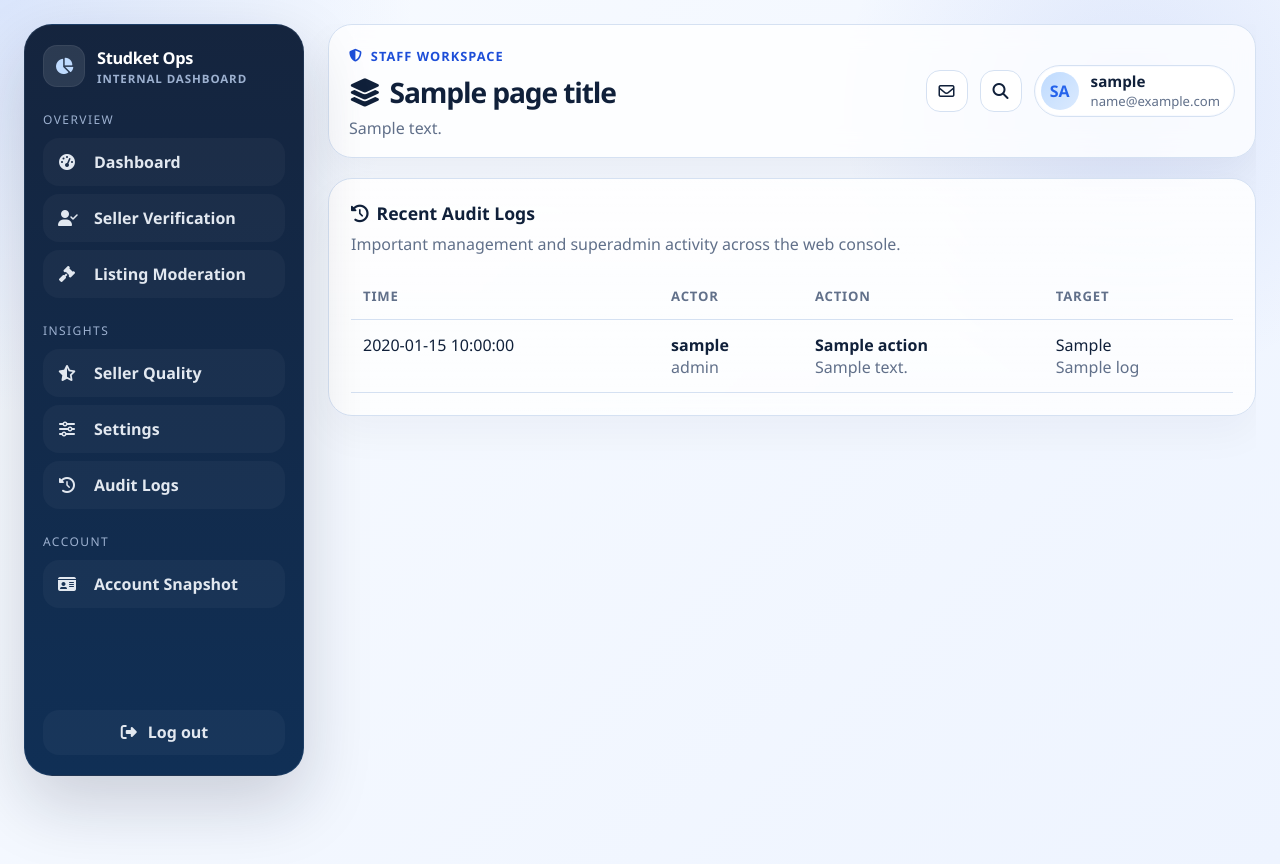
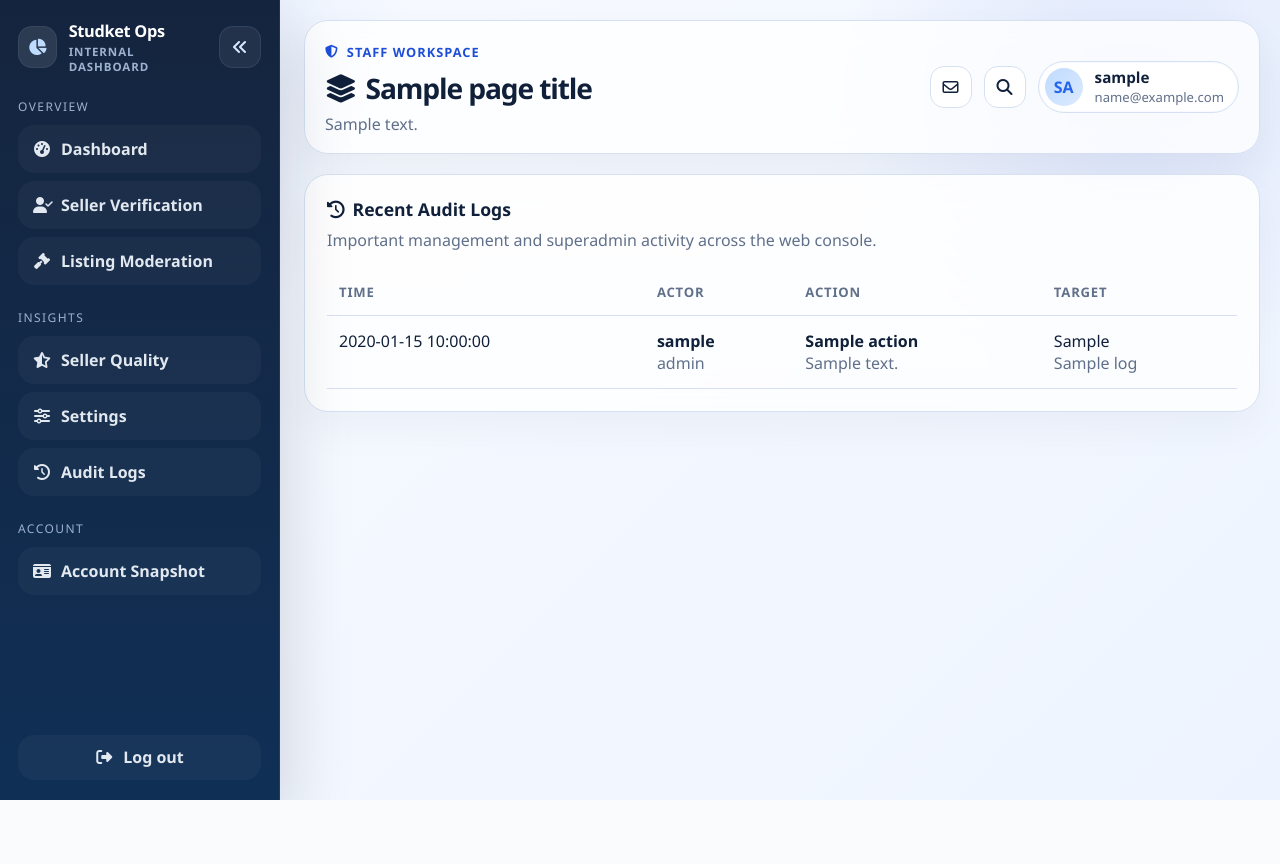
Before and after one commit to Terriakidesu/studket-backend, a FastAPI app: template app/templates/dashboard/audit.html in a window 1280 px wide. After the commit the page ends 800 px from the top, so only its background shows below. Run offline with FastAPI, Linux system fonts and the light colour scheme; the template is opened without the code that fills it: most values are stand-ins (such as "Sample title", 1, 10 or a date in 2020); parts of the project's set-up code (start-up, migrations or seed data) failed here and were passed over.

Commit message:
feat: add collapsible icon-only dashboard sidebar

```diff
--- a/app/templates/dashboard/base.html
+++ b/app/templates/dashboard/base.html
@@ -35,43 +35,69 @@
         font-family: "Segoe UI", sans-serif;
     }
     .dashboard-shell {
-        width: min(1380px, calc(100% - 48px));
-        margin: 0 auto;
-        padding: 24px 0 40px;
+        width: 100%;
+        margin: 0;
+        padding: 0;
     }
     .app-shell {
         position: relative;
         min-height: 100vh;
-        padding-left: 304px;
+        padding-left: 280px;
         overflow: hidden;
+        transition: padding-left .22s ease;
     }
     .sidebar {
         position: fixed;
-        top: 24px;
-        left: max(24px, calc((100vw - min(1380px, calc(100% - 48px))) / 2));
+        top: 0;
+        left: 0;
         width: 280px;
-        height: calc(100vh - 48px);
+        height: 100vh;
         padding: 20px 18px;
         display: flex;
         flex-direction: column;
         background:
             linear-gradient(180deg, rgba(16, 32, 58, 0.98), rgba(11, 43, 82, 0.98));
         color: white;
-        border: 1px solid rgba(147, 197, 253, 0.10);
-        border-radius: 28px;
+        border-right: 1px solid rgba(147, 197, 253, 0.10);
         box-shadow: 0 28px 68px rgba(15, 23, 42, 0.18);
         z-index: 10;
+        transition: width .22s ease, padding .22s ease;
+    }
+    .app-shell.sidebar-collapsed {
+        padding-left: 92px;
+    }
+    .app-shell.sidebar-collapsed .sidebar {
+        width: 92px;
+        padding: 20px 12px;
+    }
+    .sidebar-head {
+        display: flex;
+        align-items: center;
+        justify-content: space-between;
+        gap: 12px;
+        margin-bottom: 24px;
+    }
+    .sidebar-toggle {
+        width: 42px;
+        min-width: 42px;
+        height: 42px;
+        padding: 0;
+        border-radius: 14px;
+        border: 1px solid rgba(147, 197, 253, 0.12);
+        background: rgba(255, 255, 255, 0.06);
+        color: #dbeafe;
+        box-shadow: none;
     }
     .brand {
         display: inline-flex;
         align-items: center;
         gap: 12px;
-        margin-bottom: 24px;
         color: white;
         text-decoration: none;
         font-weight: 800;
         font-size: 1.02rem;
         letter-spacing: -.02em;
+        min-width: 0;
     }
     .brand-mark {
         width: 42px;
@@ -128,12 +166,36 @@
     .sidebar-link i {
         width: 18px;
         text-align: center;
+        flex: 0 0 18px;
+    }
+    .sidebar-text {
+        transition: opacity .16s ease, transform .16s ease;
+        white-space: nowrap;
     }
     .sidebar-footer { margin-top: auto; }
+    .app-shell.sidebar-collapsed .sidebar-group {
+        margin-bottom: 18px;
+    }
+    .app-shell.sidebar-collapsed .sidebar-title {
+        opacity: 0;
+        height: 0;
+        margin: 0;
+        overflow: hidden;
+    }
+    .app-shell.sidebar-collapsed .sidebar-link {
+        justify-content: center;
+        padding: 12px;
+    }
+    .app-shell.sidebar-collapsed .sidebar-text {
+        opacity: 0;
+        width: 0;
+        overflow: hidden;
+        transform: translateX(-6px);
+    }
     .main {
         min-width: 0;
         width: 100%;
-        padding: 0 0 20px;
+        padding: 20px 20px 20px 24px;
     }
     .navbar {
         display: flex;
@@ -340,6 +430,7 @@
 <div class="dashboard-shell">
     <div class="app-shell">
         <aside class="sidebar">
+            <div class="sidebar-head">
                 <a class="brand" href="/">
                     <span class="brand-mark"><i class="fa-solid fa-chart-pie"></i></span>
                     <span class="brand-copy">
@@ -347,37 +438,41 @@
                         <small>Internal Dashboard</small>
                     </span>
                 </a>
+                <button type="button" class="sidebar-toggle" data-sidebar-toggle aria-label="Collapse sidebar" aria-expanded="true">
+                    <i class="fa-solid fa-angles-left"></i>
+                </button>
+            </div>
 
             <div class="sidebar-group">
                 <p class="sidebar-title">Overview</p>
                 <nav class="sidebar-nav">
-                    <a class="sidebar-link {% if active_page == 'overview' %}active{% endif %}" href="/dashboard"><i class="fa-solid fa-gauge-high" style="margin-right:8px;"></i>Dashboard</a>
-                    <a class="sidebar-link {% if active_page == 'verification' %}active{% endif %}" href="/dashboard/verifications"><i class="fa-solid fa-user-check" style="margin-right:8px;"></i>Seller Verification</a>
-                    <a class="sidebar-link {% if active_page == 'moderation' %}active{% endif %}" href="/dashboard/moderation"><i class="fa-solid fa-gavel" style="margin-right:8px;"></i>Listing Moderation</a>
+                    <a class="sidebar-link {% if active_page == 'overview' %}active{% endif %}" href="/dashboard" title="Dashboard"><i class="fa-solid fa-gauge-high"></i><span class="sidebar-text">Dashboard</span></a>
+                    <a class="sidebar-link {% if active_page == 'verification' %}active{% endif %}" href="/dashboard/verifications" title="Seller Verification"><i class="fa-solid fa-user-check"></i><span class="sidebar-text">Seller Verification</span></a>
+                    <a class="sidebar-link {% if active_page == 'moderation' %}active{% endif %}" href="/dashboard/moderation" title="Listing Moderation"><i class="fa-solid fa-gavel"></i><span class="sidebar-text">Listing Moderation</span></a>
                 </nav>
             </div>
 
             <div class="sidebar-group">
                 <p class="sidebar-title">Insights</p>
                 <nav class="sidebar-nav">
-                    <a class="sidebar-link {% if active_page == 'quality' %}active{% endif %}" href="/dashboard/quality"><i class="fa-solid fa-star-half-stroke" style="margin-right:8px;"></i>Seller Quality</a>
-                    <a class="sidebar-link {% if active_page == 'settings' %}active{% endif %}" href="/dashboard/settings"><i class="fa-solid fa-sliders" style="margin-right:8px;"></i>Settings</a>
-                    <a class="sidebar-link {% if active_page == 'audit' %}active{% endif %}" href="/dashboard/audit"><i class="fa-solid fa-clock-rotate-left" style="margin-right:8px;"></i>Audit Logs</a>
+                    <a class="sidebar-link {% if active_page == 'quality' %}active{% endif %}" href="/dashboard/quality" title="Seller Quality"><i class="fa-solid fa-star-half-stroke"></i><span class="sidebar-text">Seller Quality</span></a>
+                    <a class="sidebar-link {% if active_page == 'settings' %}active{% endif %}" href="/dashboard/settings" title="Settings"><i class="fa-solid fa-sliders"></i><span class="sidebar-text">Settings</span></a>
+                    <a class="sidebar-link {% if active_page == 'audit' %}active{% endif %}" href="/dashboard/audit" title="Audit Logs"><i class="fa-solid fa-clock-rotate-left"></i><span class="sidebar-text">Audit Logs</span></a>
                 </nav>
             </div>
 
             <div class="sidebar-group">
                 <p class="sidebar-title">Account</p>
                 <nav class="sidebar-nav">
-                    <a class="sidebar-link {% if active_page == 'account' %}active{% endif %}" href="/dashboard/account"><i class="fa-solid fa-id-card" style="margin-right:8px;"></i>Account Snapshot</a>
+                    <a class="sidebar-link {% if active_page == 'account' %}active{% endif %}" href="/dashboard/account" title="Account Snapshot"><i class="fa-solid fa-id-card"></i><span class="sidebar-text">Account Snapshot</span></a>
                 </nav>
             </div>
 
             <div class="sidebar-footer">
                 <form method="post" action="/logout">
                     <input type="hidden" name="csrf_token" value="{{ csrf_token }}">
-                    <button type="submit" class="sidebar-link" style="text-align:left;">
-                        <i class="fa-solid fa-right-from-bracket"></i>Log out
+                    <button type="submit" class="sidebar-link" style="text-align:left;" title="Log out">
+                        <i class="fa-solid fa-right-from-bracket"></i><span class="sidebar-text">Log out</span>
                     </button>
                 </form>
             </div>
@@ -412,3 +507,34 @@
     </div>
 </div>
 {% endblock %}
+
+{% block scripts %}
+<script>
+    (() => {
+        const appShell = document.querySelector(".app-shell");
+        const toggle = document.querySelector("[data-sidebar-toggle]");
+        if (!appShell || !toggle) return;
+
+        const storageKey = "studket-dashboard-sidebar-collapsed";
+        const icon = toggle.querySelector("i");
+
+        const sync = (collapsed) => {
+            appShell.classList.toggle("sidebar-collapsed", collapsed);
+            toggle.setAttribute("aria-expanded", String(!collapsed));
+            toggle.setAttribute("aria-label", collapsed ? "Expand sidebar" : "Collapse sidebar");
+            if (icon) {
+                icon.className = collapsed ? "fa-solid fa-angles-right" : "fa-solid fa-angles-left";
+            }
+        };
+
+        const stored = window.localStorage.getItem(storageKey);
+        sync(stored === "1");
+
+        toggle.addEventListener("click", () => {
+            const collapsed = !appShell.classList.contains("sidebar-collapsed");
+            sync(collapsed);
+            window.localStorage.setItem(storageKey, collapsed ? "1" : "0");
+        });
+    })();
+</script>
+{% endblock %}
--- a/app/templates/dashboard/overview.html
+++ b/app/templates/dashboard/overview.html
@@ -175,6 +175,7 @@
 {% endblock %}
 
 {% block scripts %}
+{{ super() }}
 <script src="https://cdn.jsdelivr.net/npm/chart.js@4.4.3/dist/chart.umd.min.js"></script>
 <script>
     const chartData = {{ chart_data | tojson }};
```
Also changed, not shown: other parts of app/templates/dashboard/base.html (+42 -2 lines). Lines whose indentation alone changed are shown as unchanged.
